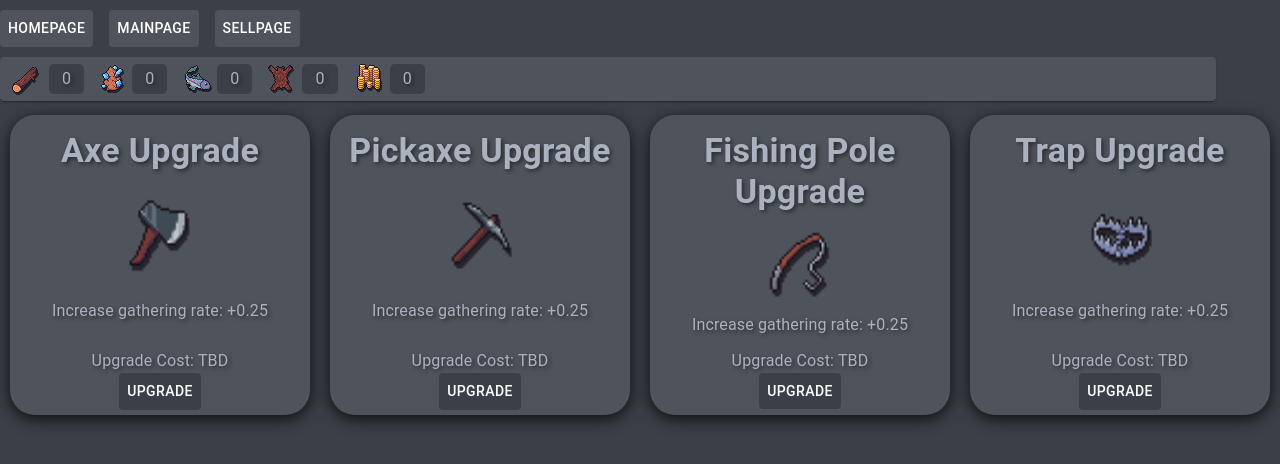
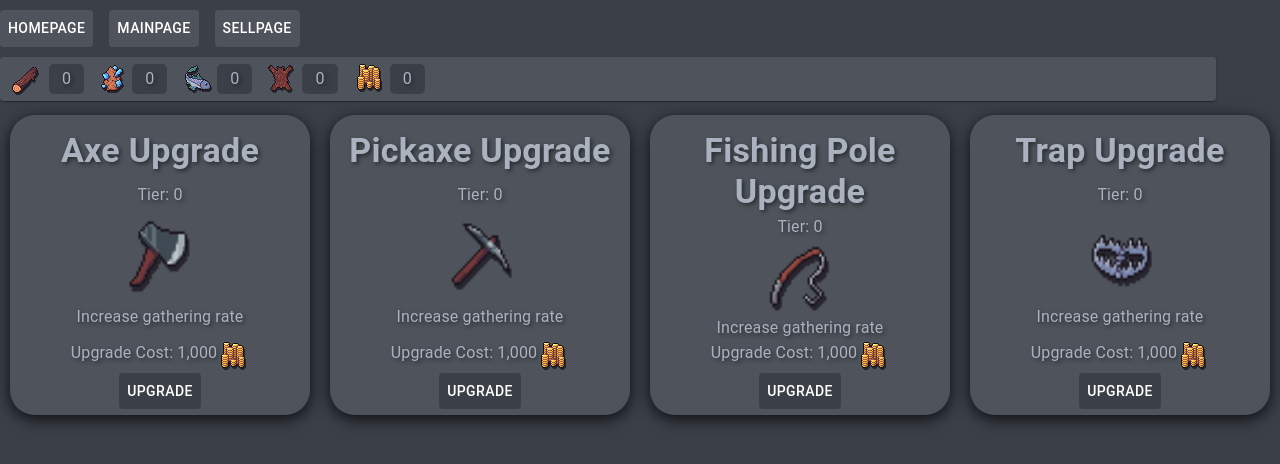
Before and after one commit to NCsaszar/incremental-mmo, a React app: page / in a window 1280 px wide. Shown: the top 464 px of the page. Built offline with nearby package versions, Linux system fonts and the light colour scheme; no server answers; the database is empty.

Commit message:
Upgrade cost function implemented

```diff
--- a/src/Skills/ResourcePanel.jsx
+++ b/src/Skills/ResourcePanel.jsx
@@ -55,7 +55,7 @@ const ResourcePanel = () => {
                 mx: '10px',
               }}
             >
-              {Math.floor(res.qty)}
+              {Math.floor(res.qty).toLocaleString()}
             </Typography>
           </Box>
         </Box>
--- a/src/Skills/SellCard.jsx
+++ b/src/Skills/SellCard.jsx
@@ -100,7 +100,7 @@ const SellCard = ({ resource }) => {
           }}
         />
       </Box>
-      <Typography>You own: {Math.floor(resource.qty)}</Typography>
+      <Typography>You own: {Math.floor(resource.qty).toLocaleString()}</Typography>
       <Stack
         direction="column"
         spacing={1}
--- a/src/Skills/SkillCard.jsx
+++ b/src/Skills/SkillCard.jsx
@@ -94,7 +94,10 @@ const SkillCard = ({ skill }) => {
       >
         <img src={skillImage} alt={skill.name} style={imageStyle} />
       </Box>
-      <ExperienceBar experience={skill.experience} mExp={maxExperience} />
+      <ExperienceBar
+        experience={skill.experience.toLocaleString()}
+        mExp={maxExperience}
+      />
       <Stack direction="row" spacing={1}>
         <Button onClick={startSkill} sx={{ bgcolor: 'background.default' }}>
           Start
--- a/src/Skills/UpgradeCard.jsx
+++ b/src/Skills/UpgradeCard.jsx
@@ -1,6 +1,8 @@
-import React from 'react';
+import React, { useContext } from 'react';
 import { trap, fishpole, axe, pick } from '../assets/upgradepics';
 import { Box, Button, Card, Typography } from '@mui/material';
+import { GameContext } from '../GameContext';
+import { coins } from '../assets/resourcepics';
 
 const upgrades = {
   Woodcutting: { name: 'Axe Upgrade', image: axe },
@@ -32,23 +34,50 @@ const imageStyle = {
   height: '75px',
 };
 
-const UpgradeCard = ({ skill, upgradeSkill,resData }) => {
+const UpgradeCard = ({ skill, upgradeSkill, resData }) => {
+  const { upgradeTiers } = useContext(GameContext);
   const { image: upgradePic, name: upgradeName } = upgrades[skill.name];
+
+  const upgradeTier = upgradeTiers.find((tier) => tier.skill === skill.name);
+  const tier = upgradeTier ? upgradeTier.tier : 0;
+
+  const calculateUpgradeCost = (skillName, tier) => {
+    const baseLogarithm = 10;
+    const multiplier = 1000;
+    const exponent = 2; // this will provide quadratic growth
+
+    // The cost is calculated based on the current tier
+    const cost = Math.pow(tier + 1, exponent) * multiplier;
+
+    // Round the cost to the nearest whole number for simplicity
+    const roundedCost = Math.ceil(cost);
+
+    console.log(
+      `The cost to upgrade ${skillName} to tier ${tier + 1} is ${roundedCost}`
+    );
+
+    return roundedCost;
+  };
+
+  let upgradeCost = calculateUpgradeCost(skill.name, tier).toLocaleString();
 
   const handleUpgrade = () => {
     upgradeSkill(skill.name);
   };
-
 
   return (
     <Card sx={cardStyle}>
       <Typography variant="h4" fontWeight="bold" sx={{ mt: '10px' }}>
         {upgradeName}
       </Typography>
+      <Typography>Tier: {tier}</Typography>
       <img src={upgradePic} alt={upgradeName} style={imageStyle} />
-      <Typography>Increase gathering rate: +0.25</Typography>
+      <Typography>Increase gathering rate</Typography>
       <Box>
-        <Typography>Upgrade Cost: TBD</Typography>
+        <Box sx={{ display: 'flex' }}>
+          <Typography>Upgrade Cost: {upgradeCost}</Typography>
+          <img src={coins} alt="coins" />
+        </Box>
         <Button onClick={handleUpgrade} sx={{ bgcolor: 'background.default' }}>
           Upgrade
         </Button>
```
